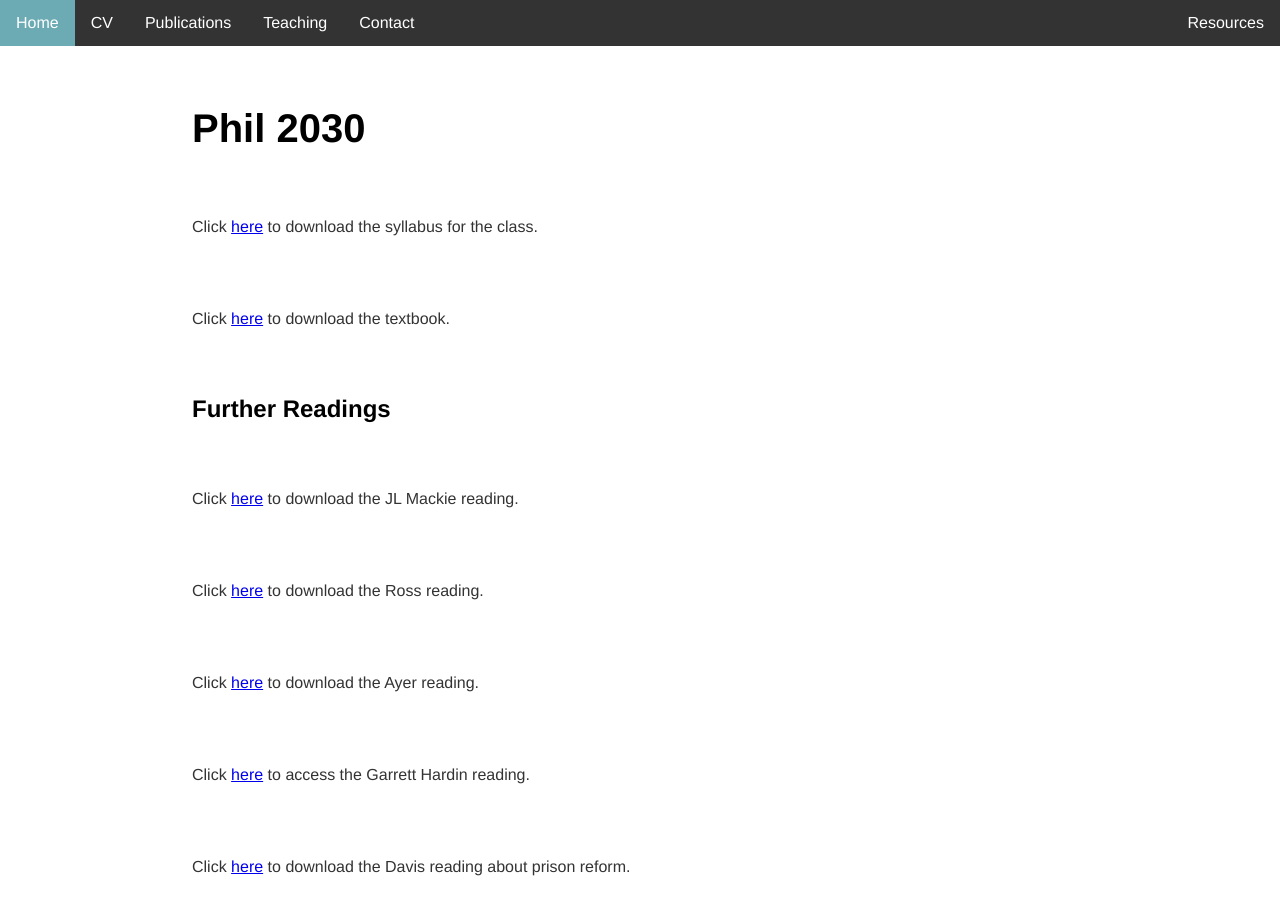
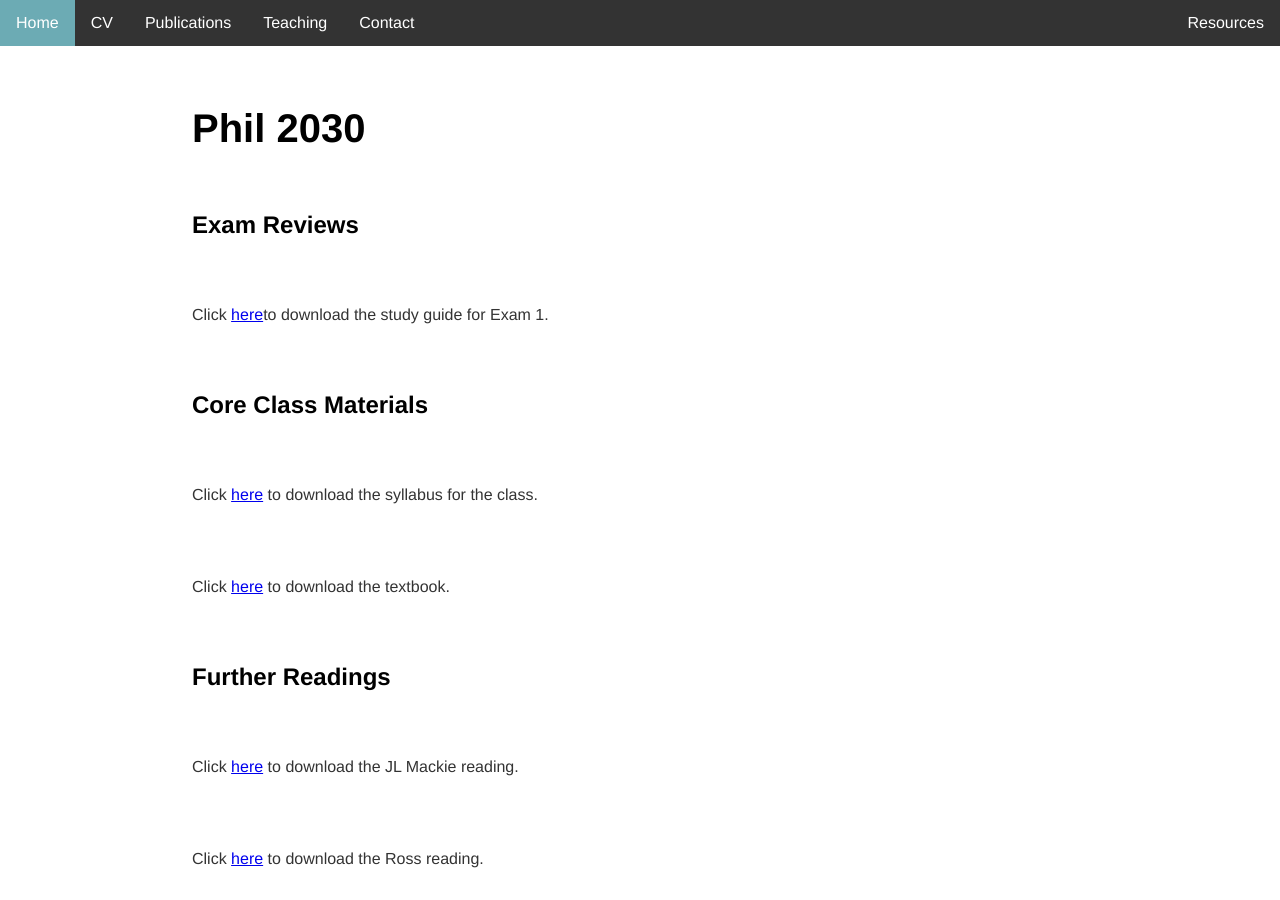
Before and after one commit to kevinjpatton/kevinjpatton.github.io, a Jekyll site: the page built from teaching/phil_2030/index.html, in a window 1280 px wide and 900 px high. Built offline with Jekyll 4.4.1, drawn with Linux system fonts in a browser that asks for light colours; Markdown is read by kramdown in place of the engine named in the settings.

Commit message:
Update index.html

```diff
--- a/teaching/phil_2030/index.html
+++ b/teaching/phil_2030/index.html
@@ -3,6 +3,9 @@ layout: default
 title: Teaching - Phil 2030
 ---
 <h1>Phil 2030</h1>
+<h2>Exam Reviews</h2>
+<p>Click <a href="/teaching/phil_2030/Exam 1 - No Mackie - Modified Fall23.pdf" target="_blank">here</a>to download the study guide for Exam 1.</p>
+<h2>Core Class Materials</h2>
 <p>Click <a href="/teaching/phil_2030/Philosophy 2030 - Syllabus - Fall 2023.pdf" target="_blank">here</a> to download the syllabus for the class.</p>
 <p>Click <a href="/banda/Russ Shafer-Landau - Fundamentals of Ethics .pdf" target="_blank">here</a> to download the textbook.</p>
 <h2>Further Readings</h2>
```
